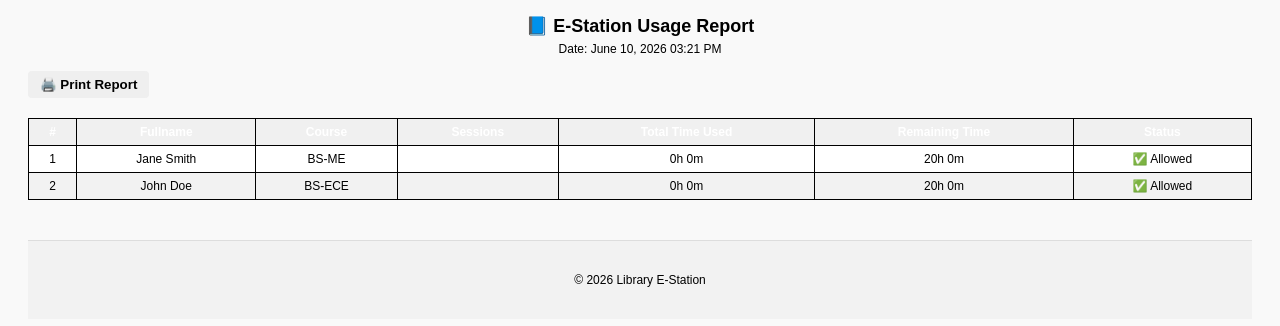
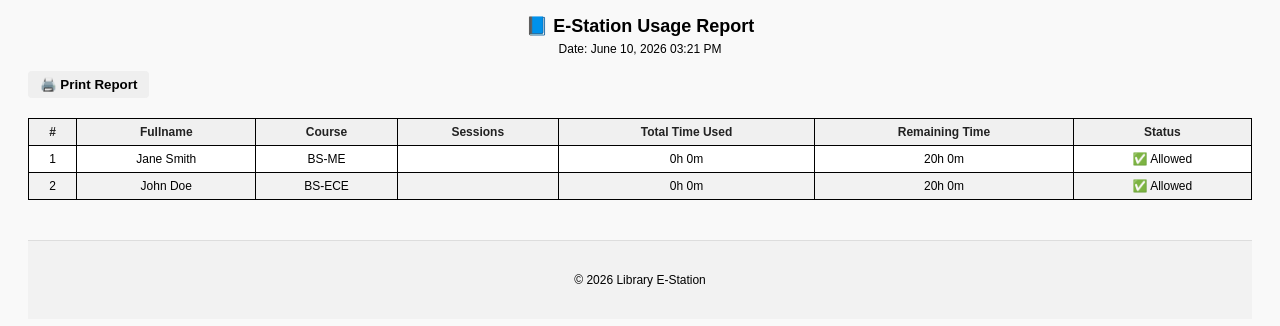
Before and after one commit to dtr-kalfer/e-station, a PHP site: page /print_report.php in a window 1280 px wide. Shown: the part 169-495 px from the top of the page. Run offline with PHP 8.4, Linux system fonts and the light colour scheme; a user stored in the database is signed in; data comes from the database, SQL or seed files in the repository; data that the repository does not hold is empty.

Commit message:
updated: print_report.php styling correction on 'th' tag

```diff
--- a/print_report.php
+++ b/print_report.php
@@ -50,6 +50,7 @@ $result = $conn->query("SELECT * FROM students ORDER BY fullname ASC");
         }
         th {
             background: #f0f0f0;
+						color: #222;
         }
         @media print {
             button, #theme-switcher {
```
